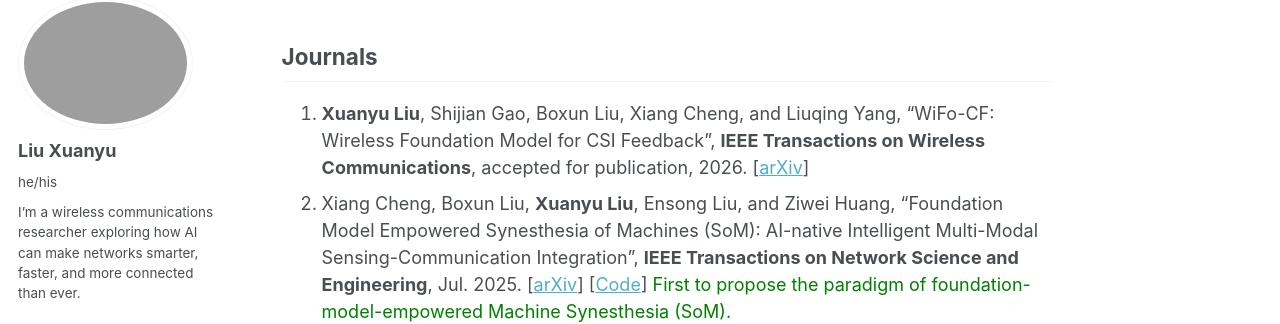
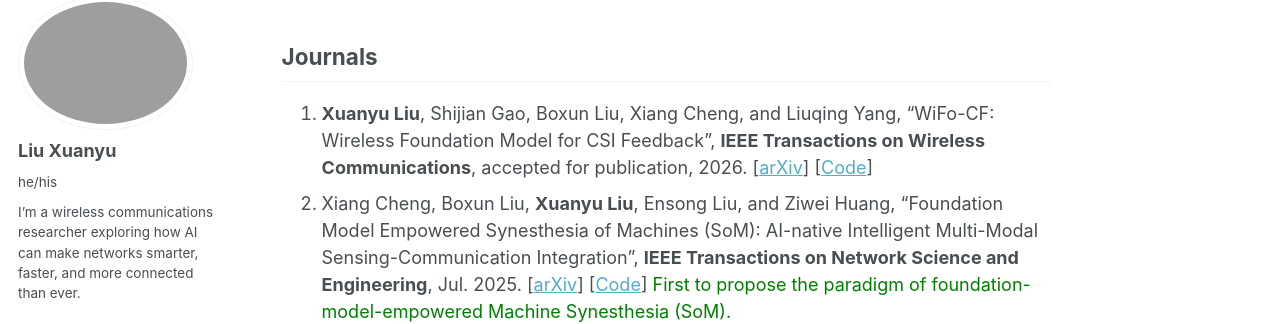
Before and after one commit to xuanyv/xuanyv.github.io, a Jekyll site: the page built from _pages/about.md, in a window 1280 px wide and 900 px high, scrolled down 610 px. Shown: the part 103-427 px from the top of the window. Built offline with Jekyll 4.4.1, drawn with Linux system fonts in a browser that asks for light colours; some web fonts are replaced; a script that is not in the unit is left out.

Commit message:
Update about.md

```diff
--- a/_pages/about.md
+++ b/_pages/about.md
@@ -18,7 +18,7 @@ My research interests include AI-empowered wireless system design and adaptive c
 2. Xiang Cheng, Boxun Liu, **Xuanyu Liu**, and Xuesong Cai, "Large Wireless Foundation Models: Stronger over Bigger," **IEEE Wireless Communications Magazine**, submitted for publication, 2026.
 
 ## Journals
-1. **Xuanyu Liu**, Shijian Gao, Boxun Liu, Xiang Cheng, and Liuqing Yang, "WiFo-CF: Wireless Foundation Model for CSI Feedback", **IEEE Transactions on Wireless Communications**, accepted for publication, 2026. [[arXiv](https://arxiv.org/abs/2508.04068)]
+1. **Xuanyu Liu**, Shijian Gao, Boxun Liu, Xiang Cheng, and Liuqing Yang, "WiFo-CF: Wireless Foundation Model for CSI Feedback", **IEEE Transactions on Wireless Communications**, accepted for publication, 2026. [[arXiv](https://arxiv.org/abs/2508.04068)] [[Code](https://github.com/liuboxun/FM4SoM)]
 2. Xiang Cheng, Boxun Liu, **Xuanyu Liu**, Ensong Liu, and Ziwei Huang, "Foundation Model Empowered Synesthesia of Machines (SoM): AI-native Intelligent Multi-Modal Sensing-Communication Integration", **IEEE Transactions on Network Science and Engineering**, Jul. 2025. [[arXiv](https://arxiv.org/abs/2506.07647)] [[Code](https://github.com/liuboxun/FM4SoM)]
    <span style="color:green;"> First to propose the paradigm of foundation-model-empowered Machine Synesthesia (SoM).</span>
 3. **Xuanyu Liu**, Shijian Gao, Boxun Liu, Xiang Cheng, and Liuqing Yang, "LLM4WM: Adapting LLM for Wireless Multi-Tasking", **IEEE Transactions on Machine Learning in Communications and Networking**, vol. 3, pp. 835-847, July. 2025. [[Paper](https://ieeexplore.ieee.org/document/11071329)][[arXiv](https://arxiv.org/abs/2501.12983)][[Code](https://github.com/xuanyv/LLM4WM)]
```
